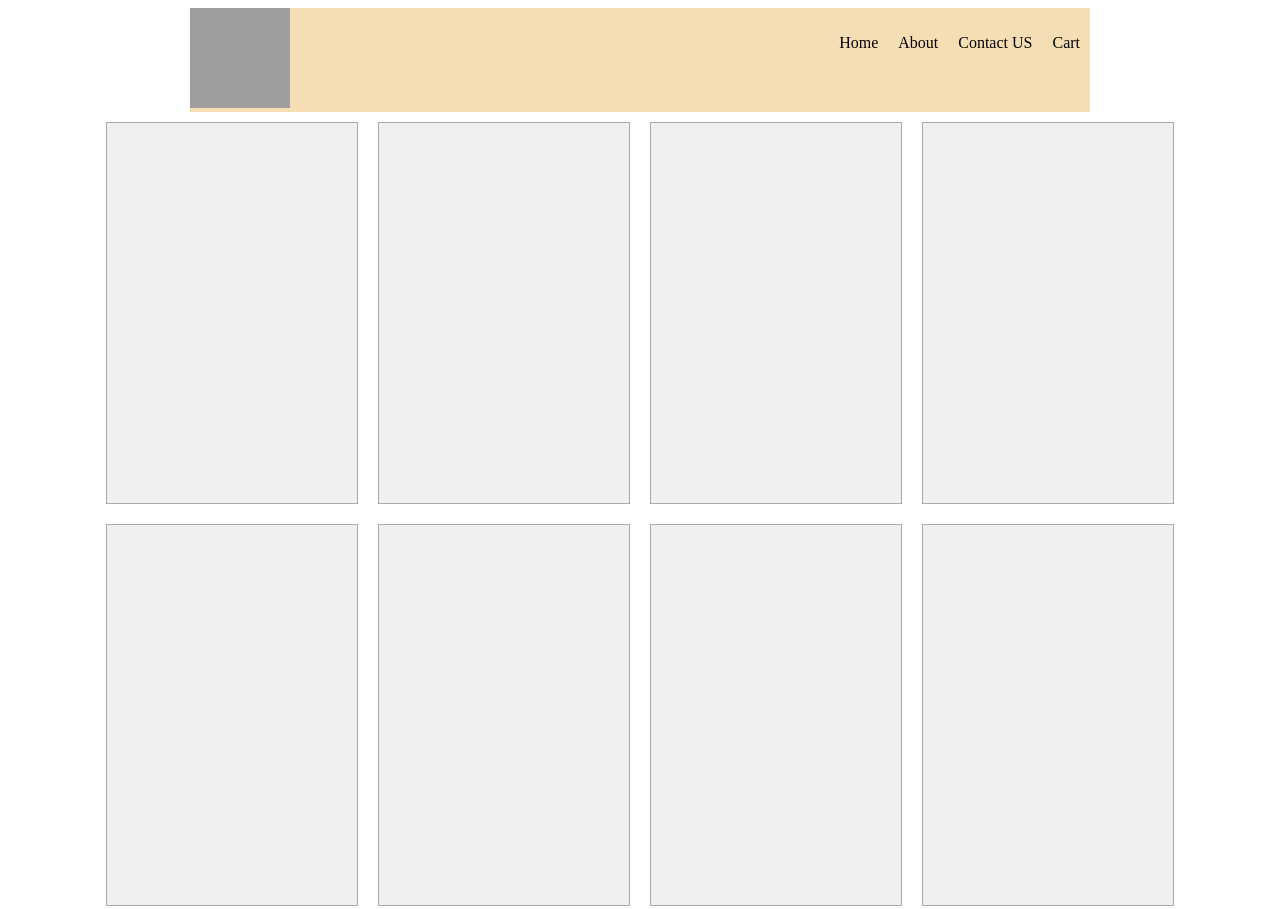
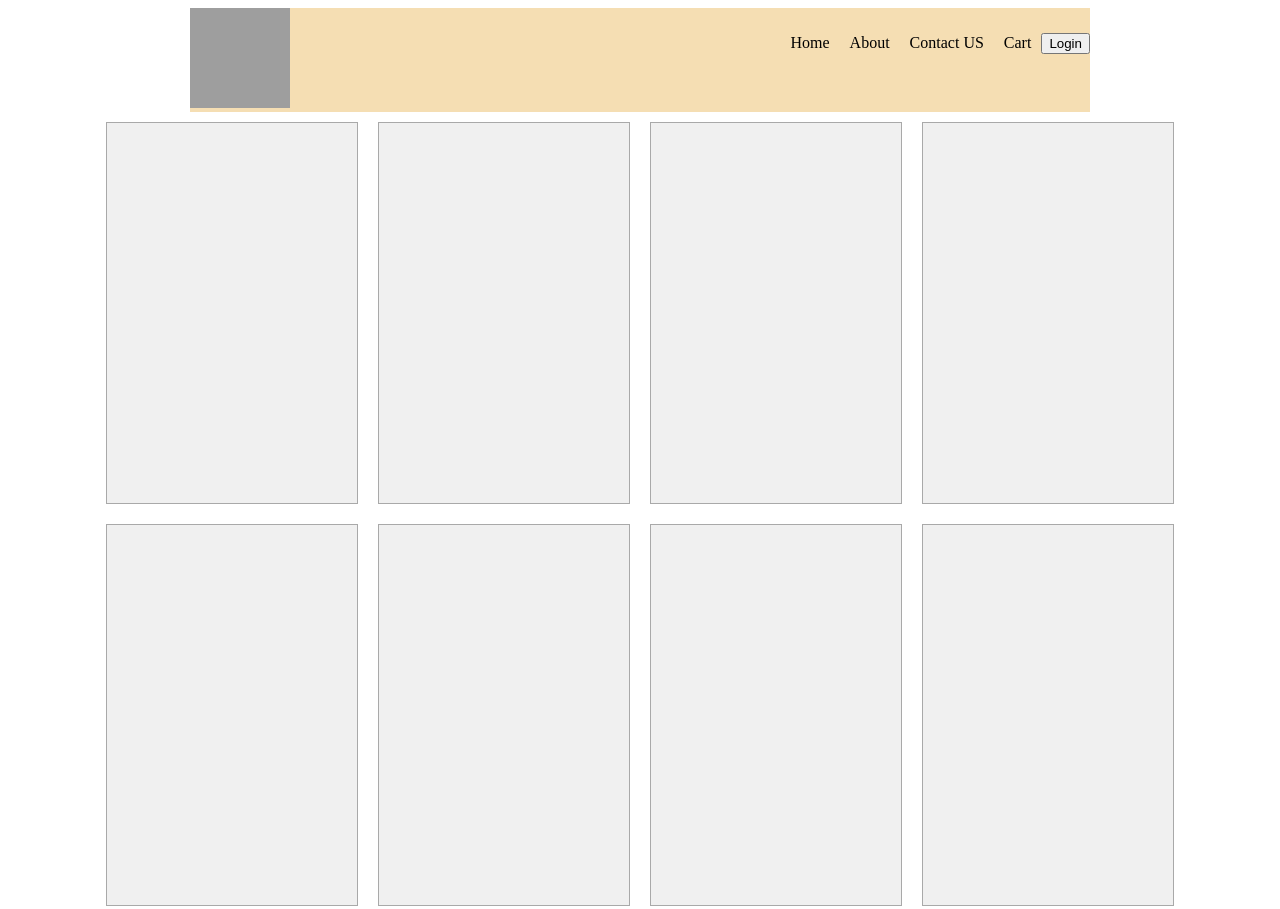
Before and after one commit to AnaidaLima/namaste-react, a React app: page / in a window 1280 px wide. Shown: the top 909 px of the page. Built offline with nearby package versions, Linux system fonts and the light colour scheme; no server answers; grey boxes are pictures that could not be loaded.

Commit message:
Episode 6-Login Logout button

```diff
--- a/index.css
+++ b/index.css
@@ -30,6 +30,13 @@
     padding: 10px;
 }
 
+.nav-items {
+    display: flex;
+    justify-content: center;
+    align-items: center;
+
+}
+
 .nav-items ul {
     display: flex;
     justify-content: space-between;
@@ -40,10 +47,14 @@
     padding: 10px;
 }
 
-.search-container {
+.search-container, .filter {
     width: 600px;
     margin: 0 auto;
     padding: 10px;
+}
+
+.filter {
+    padding:0;
 }
 
 .search-container input{
--- a/src/components/Header.js
+++ b/src/components/Header.js
@@ -1,10 +1,18 @@
 import { LOGO_URL } from "../utils/constants";
+import { useState } from "react";
 
-export const Header = () => (
+export const Header = () => {
+        const changeState = () => {
+            btnName === "Login" ? setBtnName("Logout") : setBtnName("Login");
+        }
+
+        const [btnName, setBtnName] = useState("Login");
+        return (
             <div className="heading">
                 <div className="logo-container">
                     <img src={LOGO_URL}/>
                 </div>
+                <div>
                     <div className="nav-items">
                         <ul>
                             <li>Home</li>
@@ -12,8 +20,13 @@ export const Header = () => (
                             <li>Contact US</li>
                             <li>Cart</li>
                         </ul>
+                        <button onClick={changeState}>{btnName}</button>
                     </div>
+
+                </div>
+
+
             </div>
         );
-
+    }
 export default Header;
```
Lines whose indentation alone changed are shown as unchanged.
